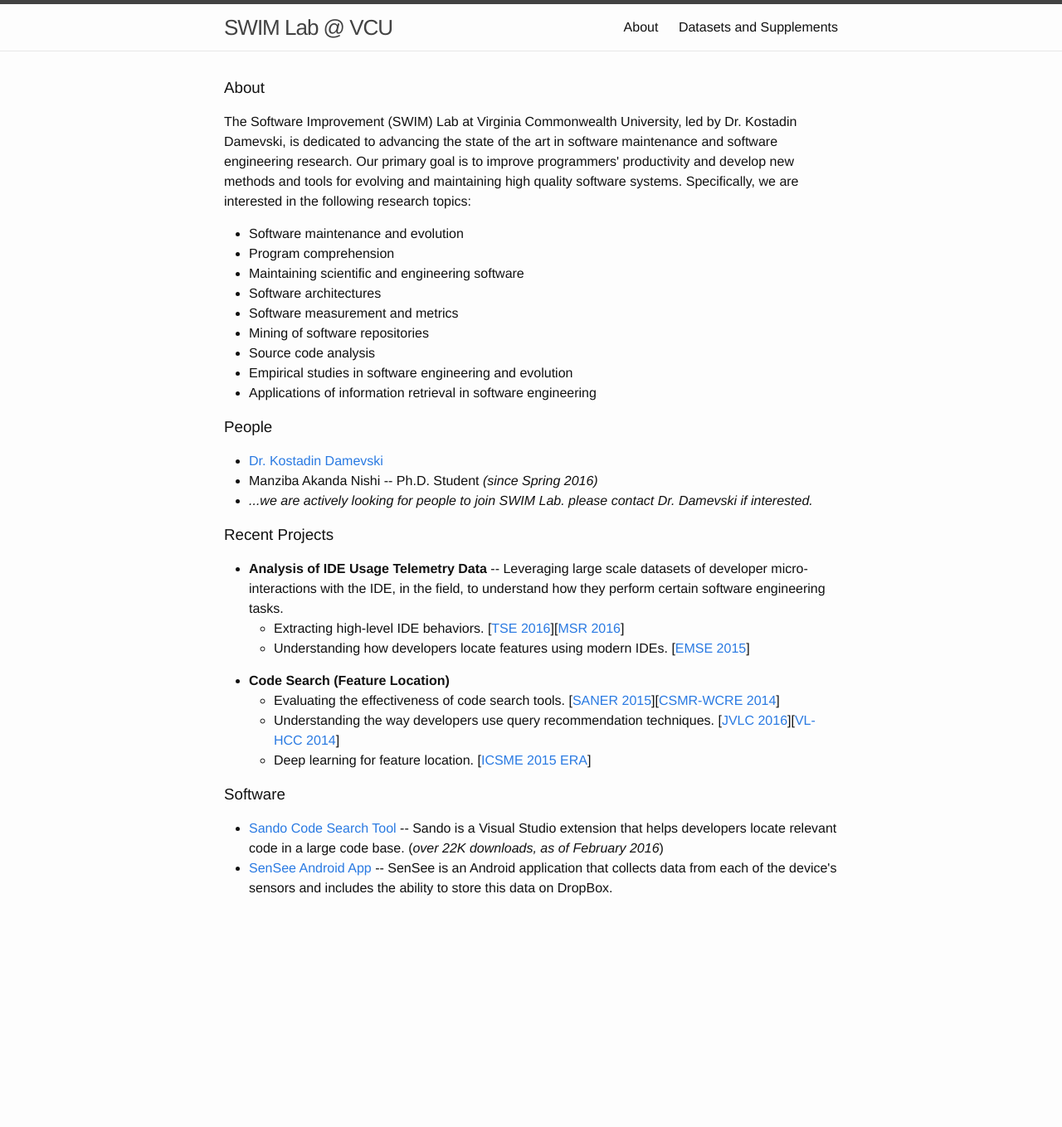
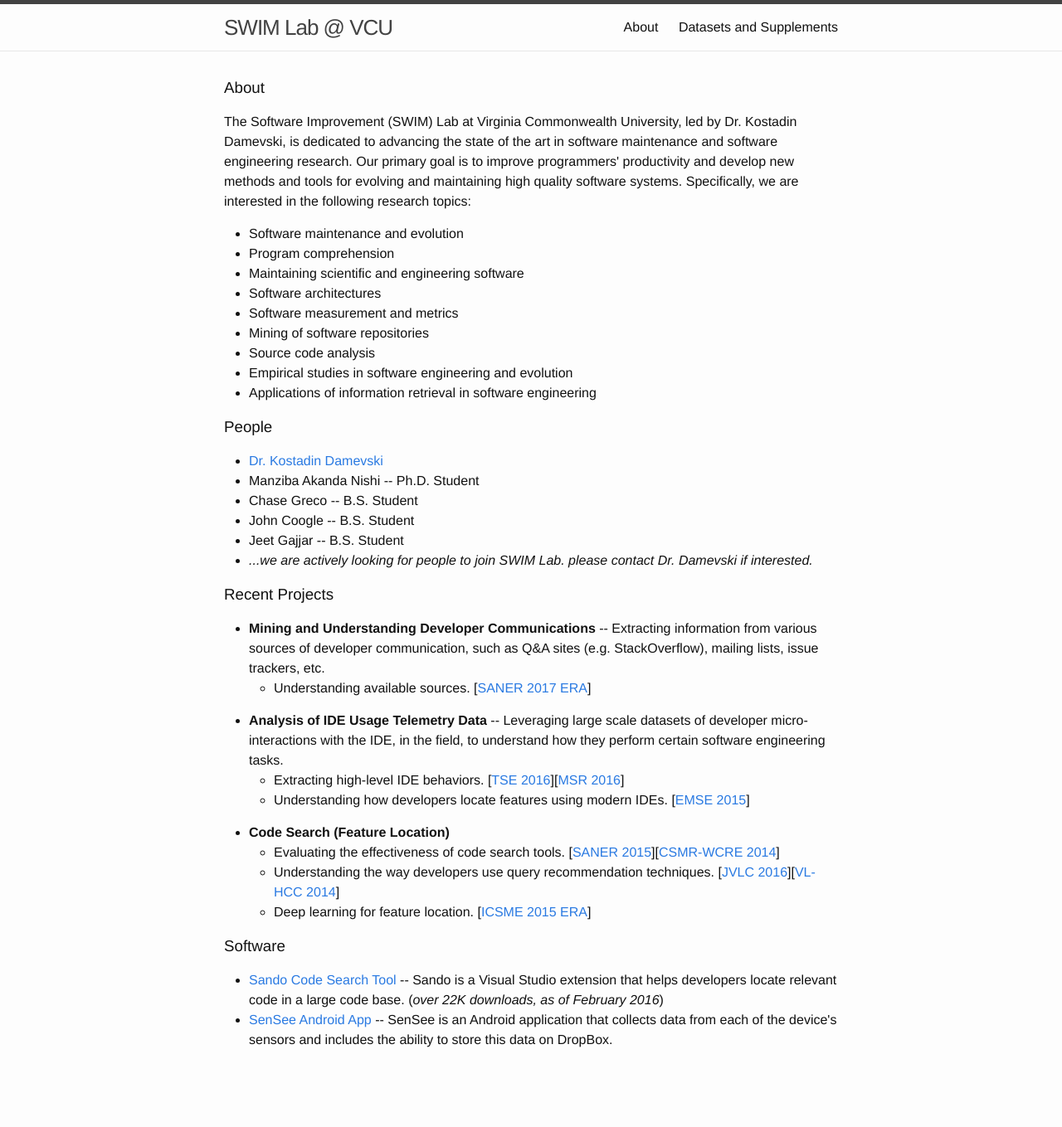
Before and after one commit to vcu-swim-lab/vcu-swim-lab.github.io, a Jekyll site: the page built from index.html, in a window 1280 px wide. Shown: the whole page at 83% size. Built offline with Jekyll 4.4.1, drawn with Linux system fonts in a browser that asks for light colours; before the commit the page ends 1176 px from its top, so only the background shows below that.

Commit message:
updates to students and recent papers

```diff
--- a/_posts/2016-05-23-Reconstructing-and-Evolving-Software-Architectures-using-a-Coordinated-Clustering-Framework.markdown
+++ b/_posts/2016-05-23-Reconstructing-and-Evolving-Software-Architectures-using-a-Coordinated-Clustering-Framework.markdown
@@ -40,8 +40,9 @@ The decomposition produced by CCHD for the following code bases is provided: San
 
 ### Paper Preprint
 
-*Will be posted here when available*
+[DOI Link][preprint]
 
+[preprint]: http://dx.doi.org/10.1007/s10515-017-0211-8
 [sando_m]: /datasets/cchd/output_sando/10_clusters_method.csv
 [sando_c]: /datasets/cchd/output_sando/10_clusters_class.csv
 [httpd_m]: /datasets/cchd/output_apache/10_clusters_method.csv
--- a/index.html
+++ b/index.html
@@ -30,12 +30,20 @@ title: About
       <h3>People</h3>
       <ul>
 	<li><a href="http://damevski.github.io">Dr. Kostadin Damevski</a></li>
-        <li>Manziba Akanda Nishi -- Ph.D. Student <i>(since Spring 2016)</i></li>
+        <li>Manziba Akanda Nishi -- Ph.D. Student</li>
+        <li>Chase Greco -- B.S. Student</li>
+        <li>John Coogle -- B.S. Student</li>
+        <li>Jeet Gajjar -- B.S. Student</li>
         <li><i>...we are actively looking for people to join SWIM Lab. please contact Dr. Damevski if interested.</i></li>
       </ul>
 
       <h3>Recent Projects</h3>
       <ul>
+        <li><b>Mining and Understanding Developer Communications</b> -- Extracting information from various
+        sources of developer communication, such as Q&A sites (e.g. StackOverflow), mailing lists, issue trackers, etc.</li>
+          <ul>
+            <li>Understanding available sources. [<a href="http://damevski.github.io/files/chatterjee-saner17.pdf"</a>SANER 2017 ERA</a>] </li>
+          </ul>
         <li><b>Analysis of IDE Usage Telemetry Data</b> -- Leveraging large scale datasets of developer micro-interactions with the IDE, in the field, to understand how they perform certain software engineering tasks.</li>
           <ul>
             <li>Extracting high-level IDE behaviors. [<a href="http://dx.doi.org/10.1109/TSE.2016.2592905">TSE 2016</a>][<a href="http://damevski.github.io/files/damevski_msr_16.pdf">MSR 2016</a>]</li>
```
